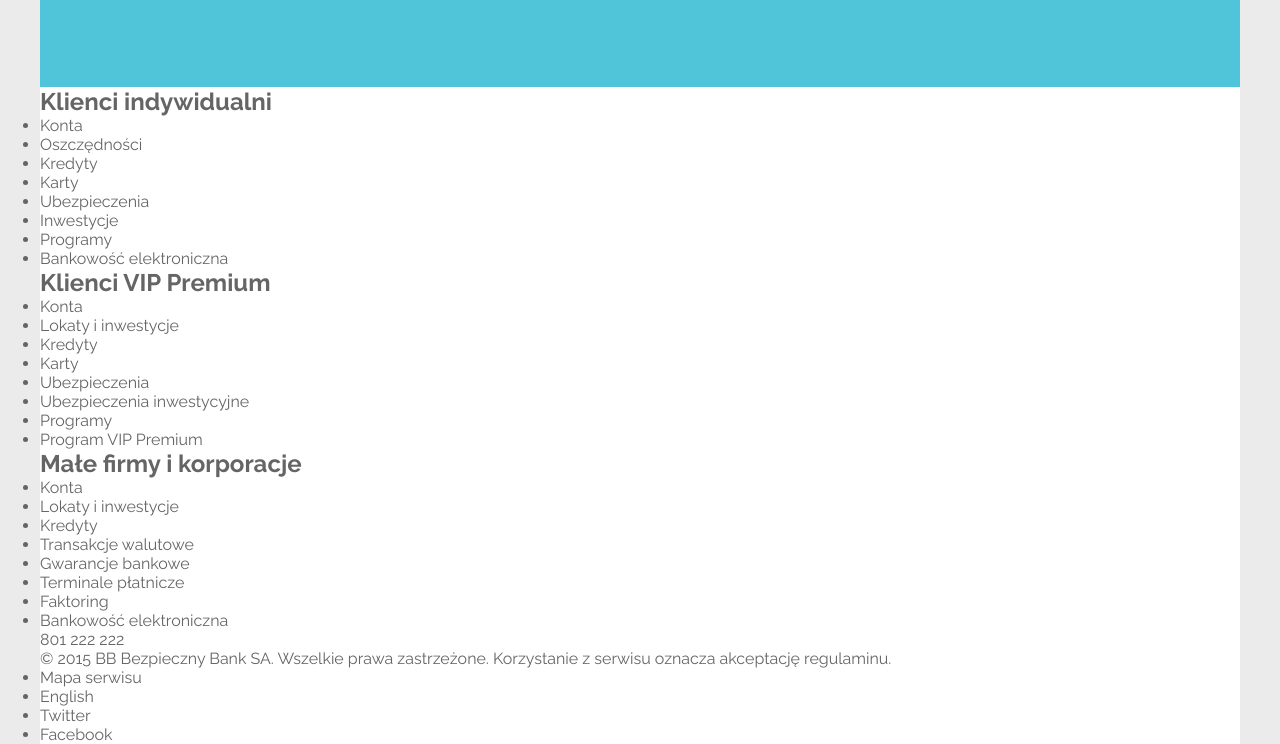
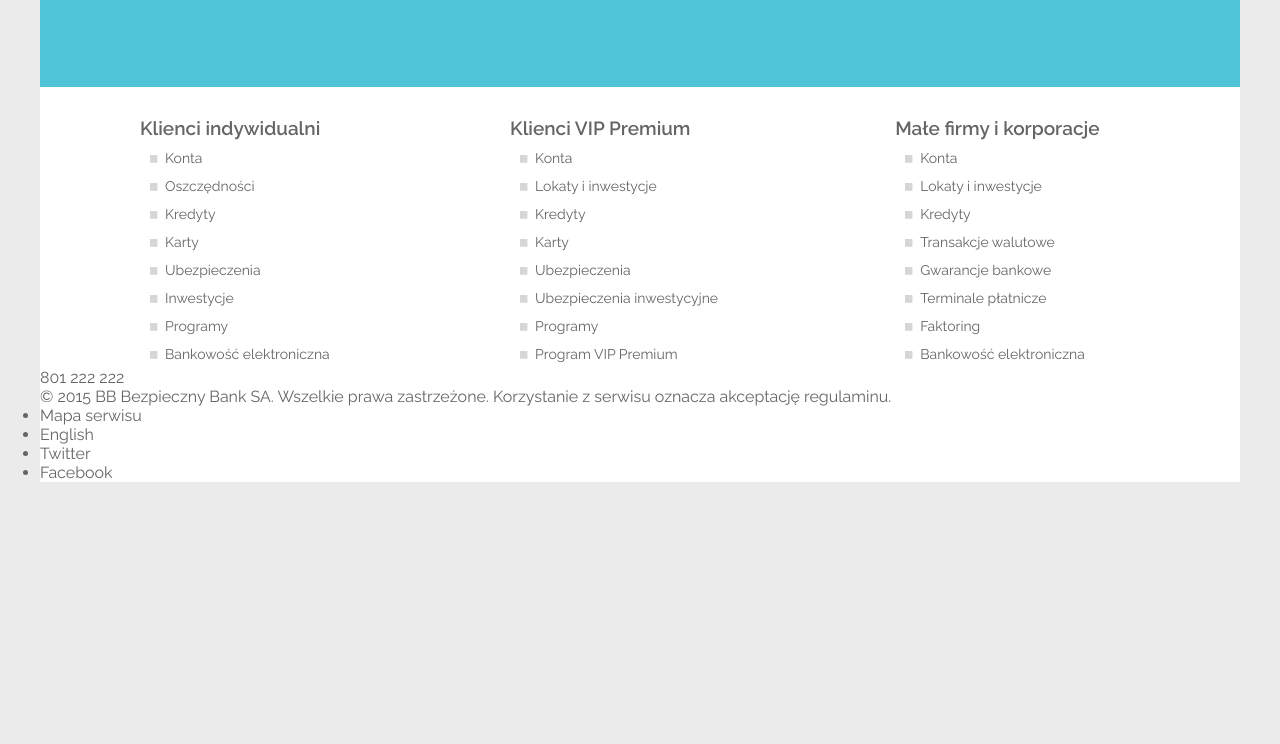
Before and after one commit to majkamajka/BezpiecznyBank, a website: page index.html in a window 1280 px wide. Shown: the part 1239-1983 px from the top of the page. After the commit the page ends 1721 px from the top, so only its background shows below. Drawn offline with Linux system fonts and the light colour scheme.

Commit message:
offers section - done

```diff
--- a/index.html
+++ b/index.html
@@ -102,9 +102,8 @@
 
     </section>
 
-    <section class="container">
-      <div class="">
-        <div class="">
+    <section class="container offers">
+        <div class="offer">
           <h2>Klienci indywidualni</h2>
           <ul>
             <li>Konta</li>
@@ -118,7 +117,7 @@
           </ul>
         </div>
 
-        <div class="">
+        <div class="offer">
           <h2>Klienci VIP Premium</h2>
           <ul>
             <li>Konta</li>
@@ -132,7 +131,7 @@
           </ul>
         </div>
 
-        <div class="">
+        <div class="offer">
           <h2>Małe firmy i korporacje</h2>
           <ul>
             <li>Konta</li>
@@ -145,7 +144,6 @@
             <li>Bankowość elektroniczna</li>
           </ul>
         </div>
-      </div>
     </section>
 
     <footer class="container">
--- a/sass/style.scss
+++ b/sass/style.scss
@@ -263,21 +263,17 @@ header {
 }
 
 .actions {
-  // *{
-  //   border: 1px dotted magenta;
-  // }
   height: 380px;
   background-color: $main;
   padding-top: 60px;
   color: $white;
-
   .action {
     width: 33%;
     display: inline-block;
     text-align: center;
     h2 {
       margin-top: 25px;
-      margin-bottom: 0;
+      margin-bottom: 4px;
       font-weight: 500;
       font-size: 3rem;
     }
@@ -304,5 +300,34 @@ header {
       padding-right: 50px;
     }
   }
+}
 
+.offers {
+
+  padding-top: 30px;
+  .offer {
+    padding-left: 100px;
+    width: 33%;
+    display: inline-block;
+    h2 {
+      font-size: 1.9rem;
+      font-weight: 600;
+      margin-bottom: 5px;
+    }
+    ul {
+      padding-left: 10px;
+      list-style-position: inside;
+      list-style-image: url('../images/list.jpg');
+      font-size: 1.4rem;
+      li {
+        line-height: 28px;
+      }
+    }
+    &:nth-child(2) {
+      padding-left: 70px;
+    }
+    &:nth-child(3) {
+      padding-left: 55px;
+    }
+  }
 }
```
Also changed, not shown: css/style.css, images/list.jpg (added).
